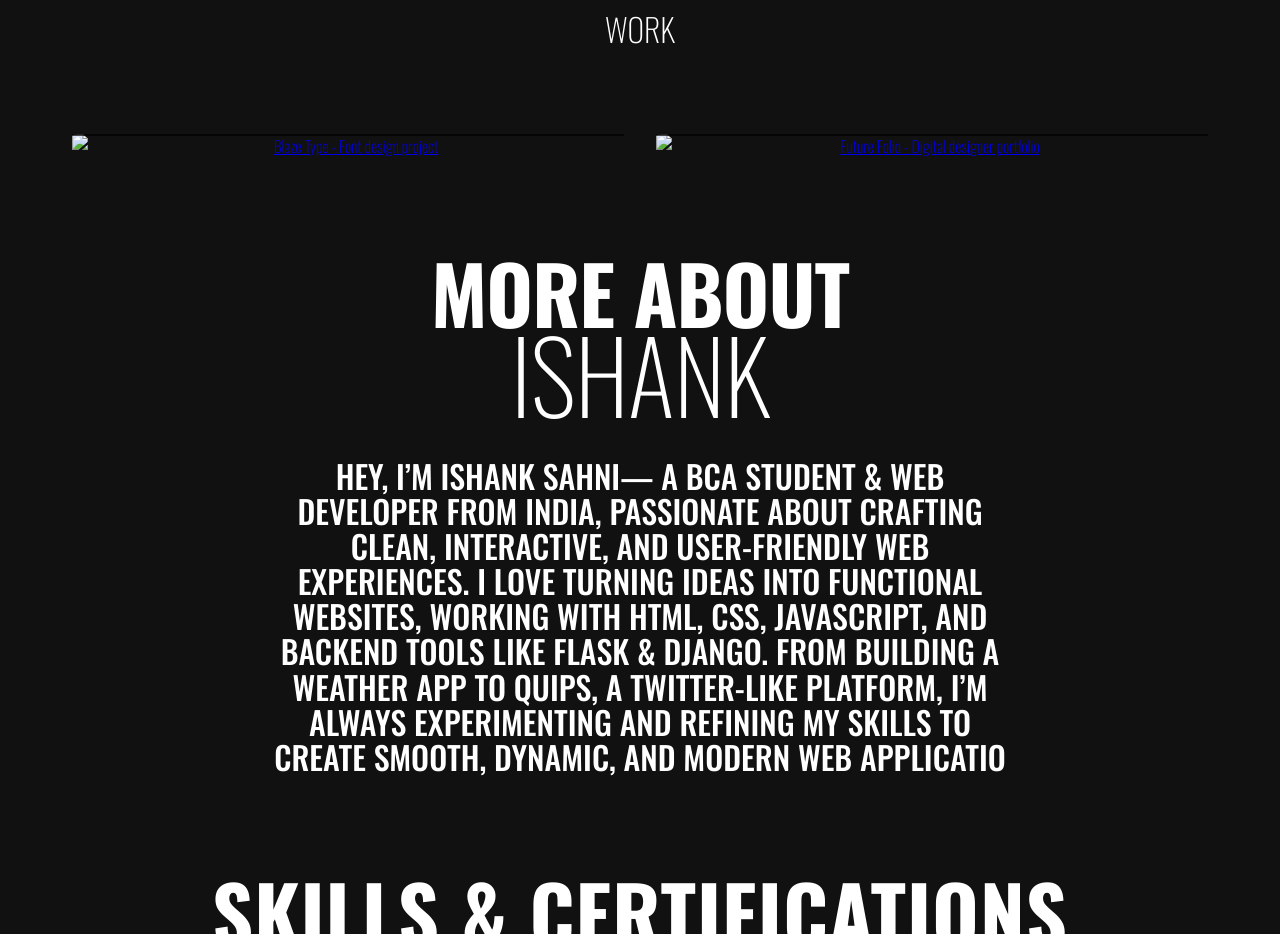
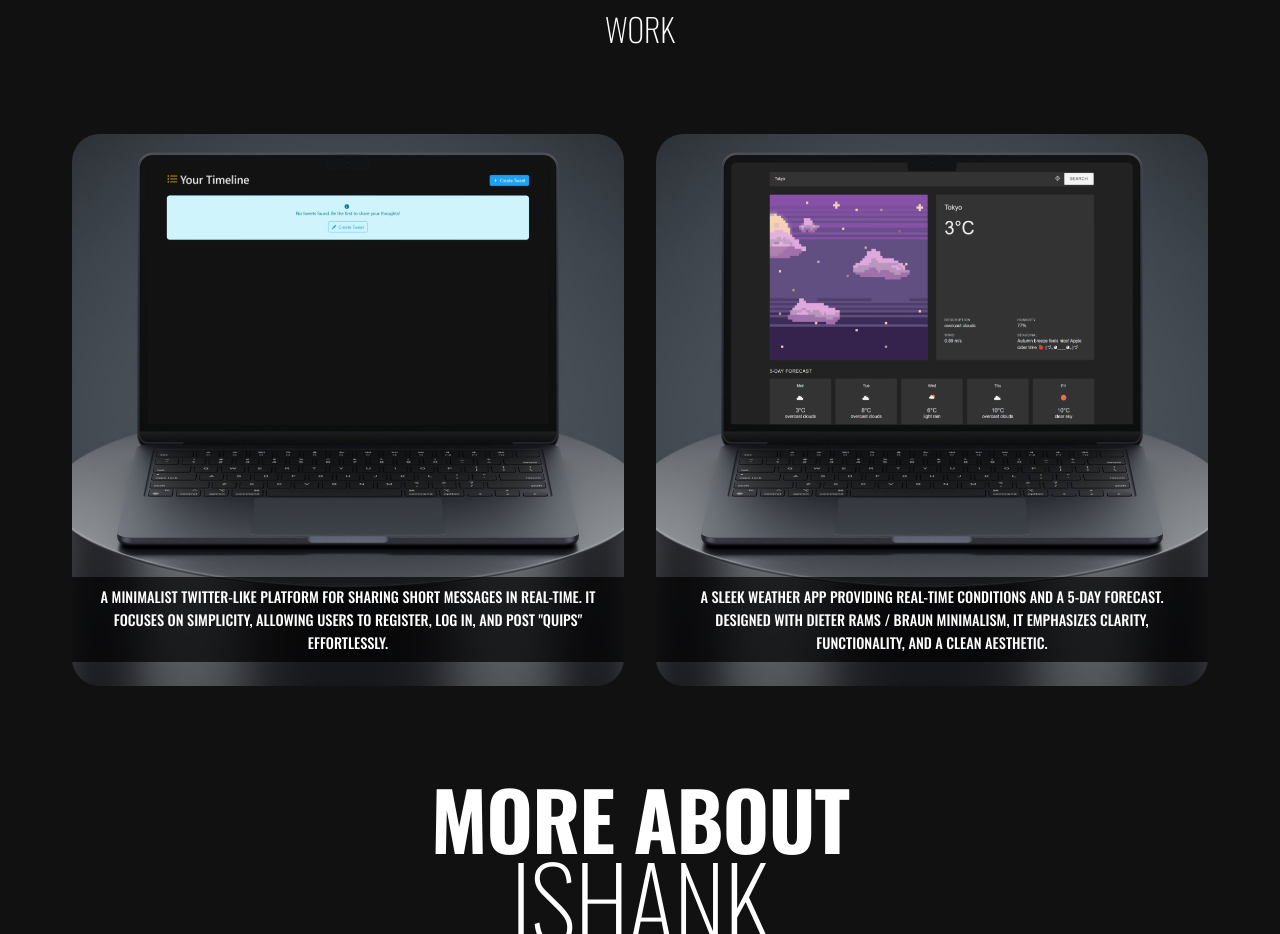
Before and after one commit to ishank000/portfolio-website, a plain HTML site: page portfolio/index.html in a window 1280 px wide. Shown: the part 892-1826 px from the top of the page. Drawn offline with nearby package versions, Linux system fonts and the light colour scheme.

Commit message:
Update index.html

```diff
--- a/portfolio/index.html
+++ b/portfolio/index.html
@@ -45,7 +45,7 @@
         <div class="portfolio-grid">
             <div class="portfolio-item">
                 <a href="https://quips-1.onrender.com/tweet/">
-                    <img src="quips1.jpg" alt="Blaze Type - Font design project">
+                    <img src="quips1.png" alt="Blaze Type - Font design project">
                 </a>
 
                 <h3>A minimalist Twitter-like platform for sharing short messages in real-time. It focuses on simplicity, allowing users to register, log in, and post "quips" effortlessly.</h2>
@@ -53,7 +53,7 @@
             <div class="portfolio-item">
                 <a href="https://minimalwx.netlify.app/">
 
-                    <img src="weather.jpg" alt="Future Folio - Digital designer portfolio">
+                    <img src="weather.png" alt="Future Folio - Digital designer portfolio">
                 </a>
 
                 <h3>A sleek weather app providing real-time conditions and a 5-day forecast. Designed with Dieter Rams / Braun Minimalism, it emphasizes clarity, functionality, and a clean aesthetic.</h2>
```
